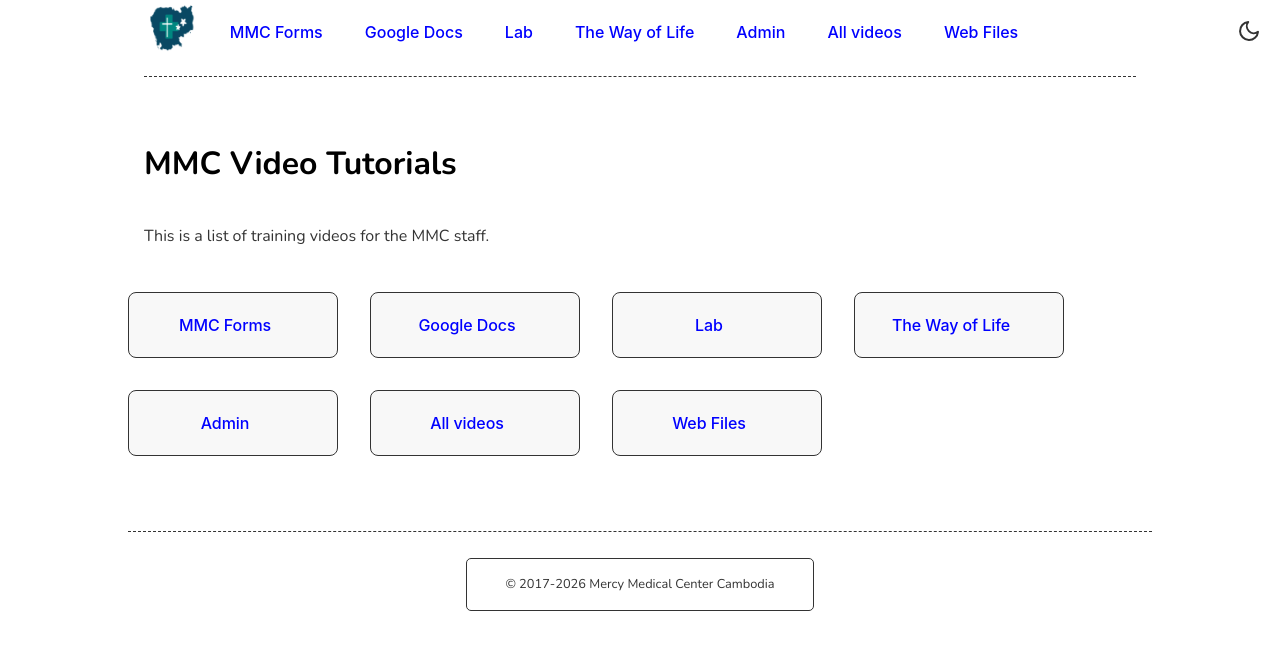
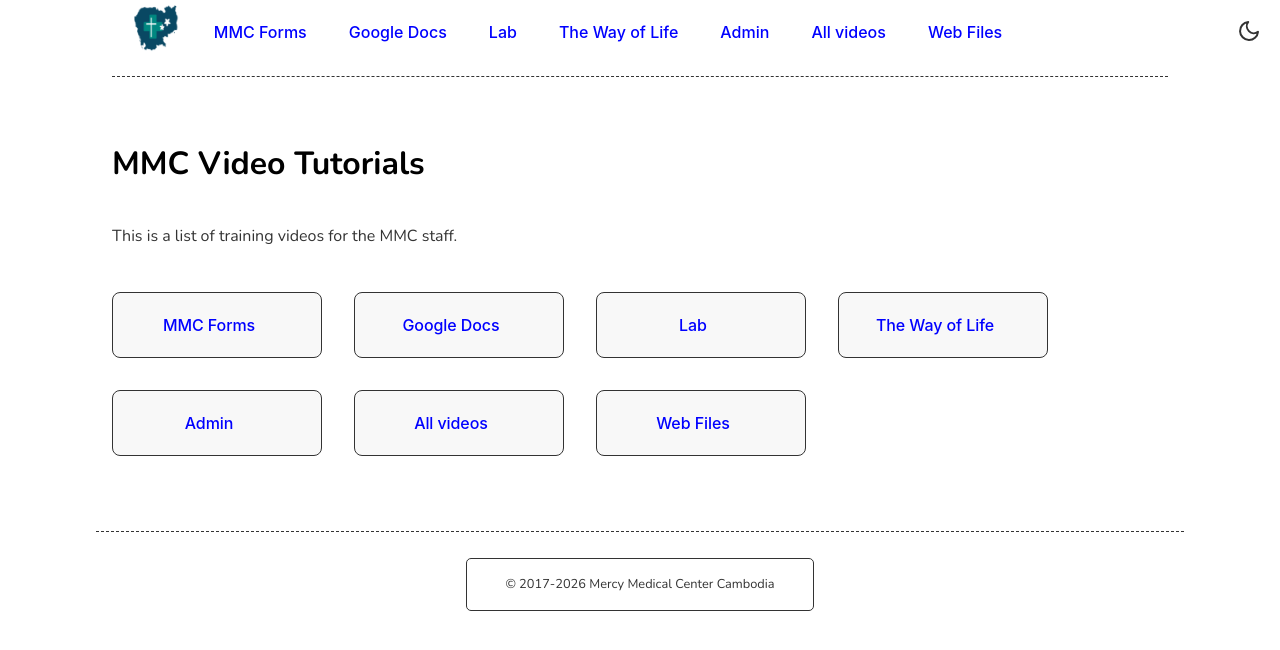
Before and after one commit to yong-lim/mmc-staff, a Jekyll site: the page built from index.md, in a window 1280 px wide. Shown: the top 650 px of the page. Built offline with Jekyll 4.4.1, drawn with Linux system fonts in a browser that asks for light colours.

Commit message:
Make padding more consistent

```diff
--- a/_sass/list.scss
+++ b/_sass/list.scss
@@ -1,7 +1,7 @@
 ul.horizontal-list {
   display: flex;
   margin-top: 0em;
-  padding-left: 0;
+  padding-left: 16px;
   list-style: none;
   flex-wrap: wrap;
   font-family: var(--font-sans);
--- a/_sass/moonwalk.scss
+++ b/_sass/moonwalk.scss
@@ -40,7 +40,7 @@
 
 .w {
   // width: 80%;
-  max-width: 80%;
+  max-width: 85%;
   margin: 0 auto;
   padding: 0px 2em;
 }
```
